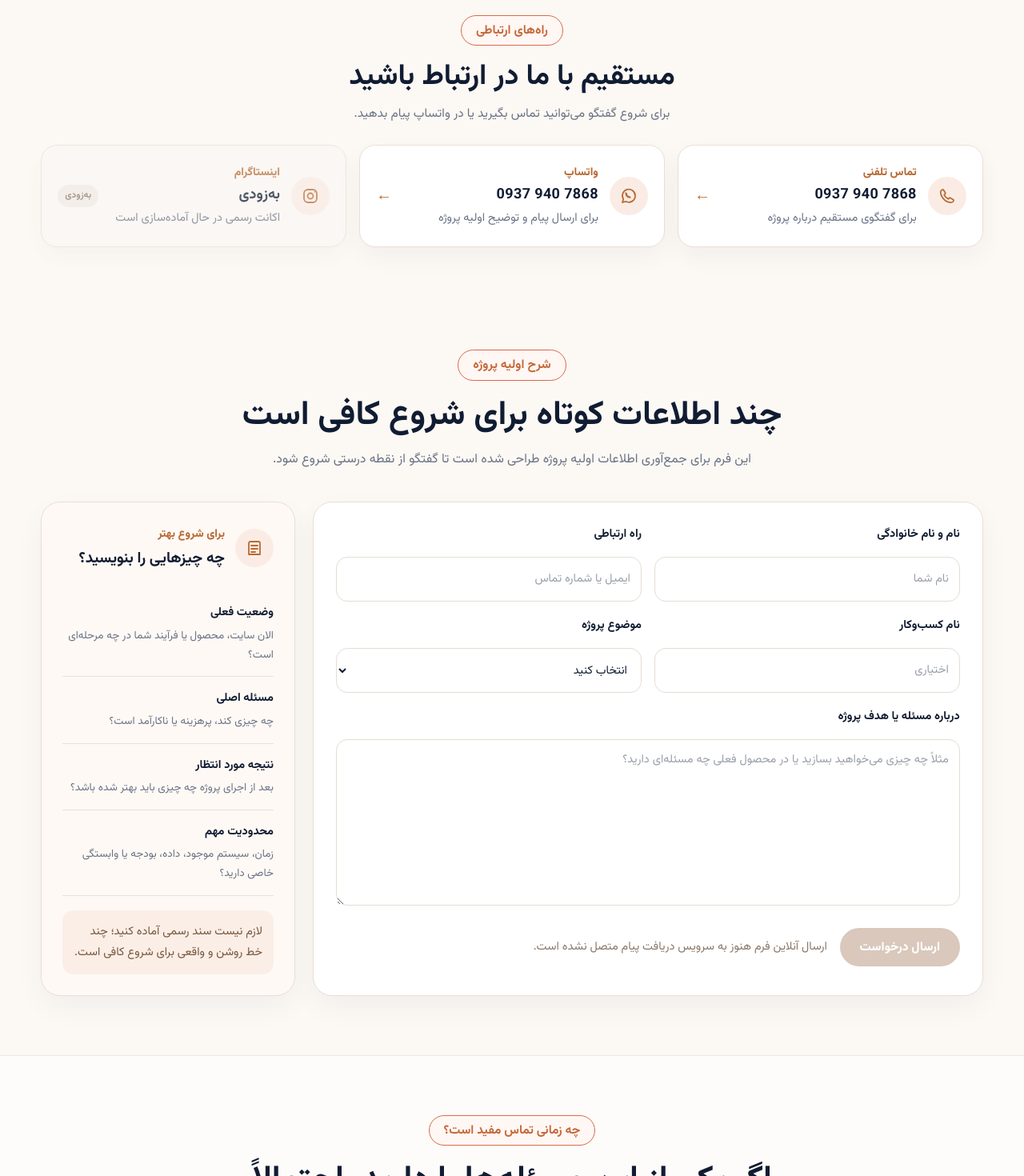
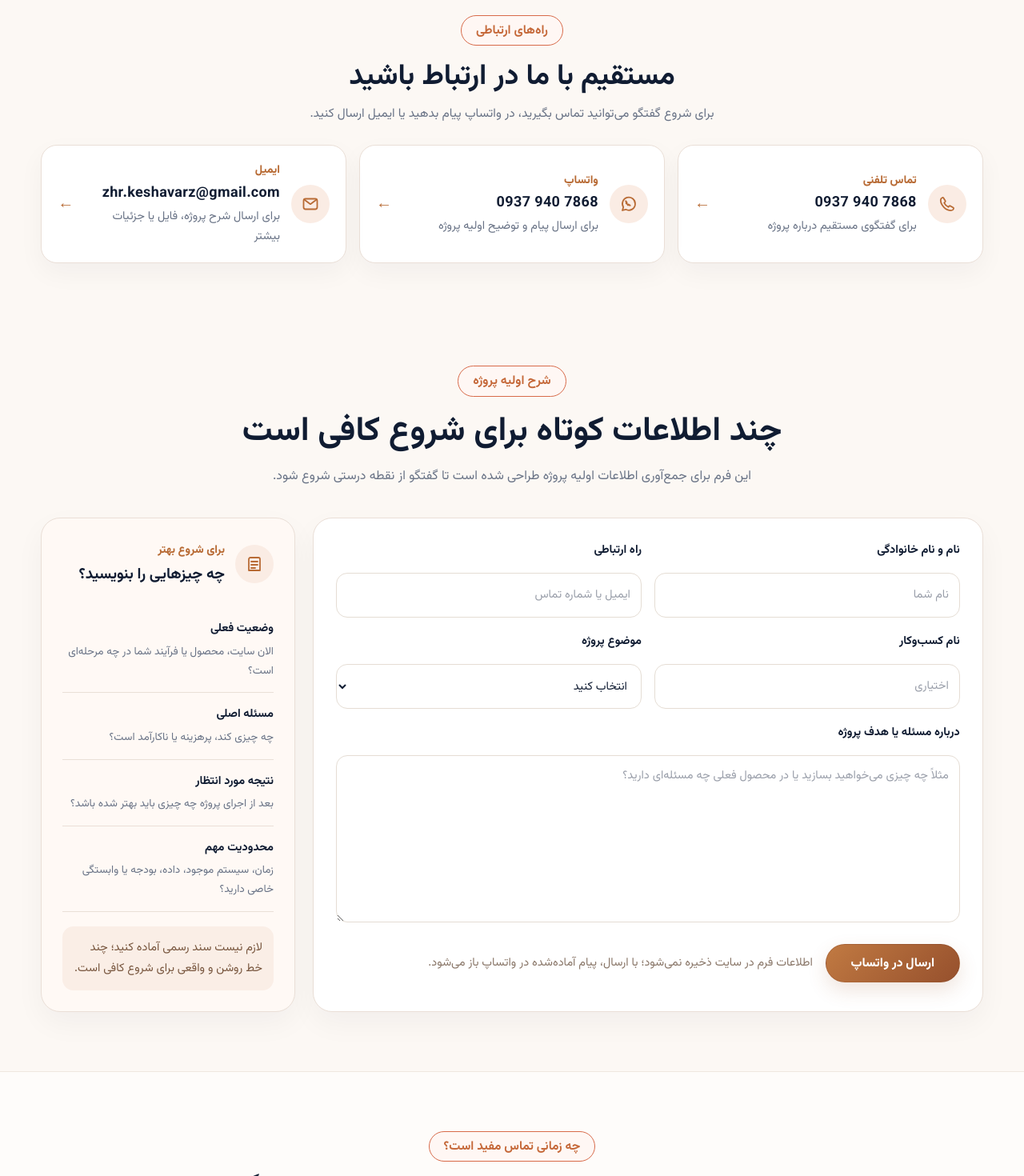
Before and after one commit to zohreksh/smartpilot, a Nuxt app: page /contact in a window 1280 px wide. Shown: the part 720-2190 px from the top of the page at 80% size. Built offline with nearby package versions, Linux system fonts and the light colour scheme.

Commit message:
Make contact brief actionable via WhatsApp

```diff
--- a/pages/contact.vue
+++ b/pages/contact.vue
@@ -1,8 +1,24 @@
-<script setup>
-import { ref } from "vue";
+<script setup lang="ts">
+import { reactive, ref } from "vue";
+
+usePageSeo({
+  title: "تماس و شروع همکاری | NexaStudio",
+  description:
+    "برای طراحی و توسعه محصول دیجیتال، سامانه اختصاصی، هوش مصنوعی، جستجوی هوشمند، سئو یا توسعه محصول موجود با NexaStudio تماس بگیرید.",
+  path: "/contact",
+  image: "/images/hero/contact-hero.webp",
+});
 
 const heroSrc = ref("/images/hero/contact-hero.webp");
 let heroRetryCount = 0;
+
+const projectBrief = reactive({
+  fullName: "",
+  contactWay: "",
+  businessName: "",
+  projectType: "",
+  message: "",
+});
 
 useHead({
   link: [
@@ -28,6 +44,30 @@ const recoverHeroImage = () => {
     heroSrc.value = "/images/hero/contact-hero1.webp";
   }
 };
+
+const submitProjectBrief = () => {
+  const lines = [
+    "سلام، برای بررسی یک پروژه با NexaStudio پیام می‌دهم.",
+    "",
+    `نام: ${projectBrief.fullName}`,
+    `راه ارتباطی: ${projectBrief.contactWay}`,
+    projectBrief.businessName
+      ? `کسب‌وکار: ${projectBrief.businessName}`
+      : null,
+    `موضوع پروژه: ${projectBrief.projectType}`,
+    "",
+    "شرح مسئله / هدف:",
+    projectBrief.message,
+  ].filter(Boolean);
+
+  const url = `https://wa.me/989379407868?text=${encodeURIComponent(
+    lines.join("\n"),
+  )}`;
+
+  if (import.meta.client) {
+    window.open(url, "_blank", "noopener,noreferrer");
+  }
+};
 </script>
 
 <template>
@@ -35,6 +75,9 @@ const recoverHeroImage = () => {
     <SiteHeader />
 
     <section class="contact-hero">
+      <h1 class="sr-only">
+        شروع همکاری با NexaStudio برای طراحی و توسعه محصول دیجیتال
+      </h1>
       <img
         :src="heroSrc"
         alt="شروع همکاری و تبدیل ایده به محصول"
@@ -50,7 +93,7 @@ const recoverHeroImage = () => {
         <div class="contact-channels-heading">
           <span class="section-badge">راه‌های ارتباطی</span>
           <h2 id="contact-channels-title">مستقیم با ما در ارتباط باشید</h2>
-          <p>برای شروع گفتگو می‌توانید تماس بگیرید یا در واتساپ پیام بدهید.</p>
+          <p>برای شروع گفتگو می‌توانید تماس بگیرید، در واتساپ پیام بدهید یا ایمیل ارسال کنید.</p>
         </div>
 
         <div class="contact-channels-grid">
@@ -88,21 +131,23 @@ const recoverHeroImage = () => {
             <span class="channel-action" aria-hidden="true">←</span>
           </a>
 
-          <div class="contact-channel-card channel-disabled" aria-disabled="true">
+          <a
+            class="contact-channel-card"
+            href="mailto:zhr.keshavarz@gmail.com"
+          >
             <span class="channel-icon" aria-hidden="true">
               <svg viewBox="0 0 24 24" fill="none">
-                <rect x="4" y="4" width="16" height="16" rx="5" />
-                <circle cx="12" cy="12" r="3.5" />
-                <path d="M17.5 6.8h.01" />
+                <rect x="3.5" y="5.5" width="17" height="13" rx="2.5" />
+                <path d="m5 7 7 5.2L19 7" />
               </svg>
             </span>
             <span class="channel-copy">
-              <small>اینستاگرام</small>
-              <strong>به‌زودی</strong>
-              <span>اکانت رسمی در حال آماده‌سازی است</span>
+              <small>ایمیل</small>
+              <strong dir="ltr">zhr.keshavarz@gmail.com</strong>
+              <span>برای ارسال شرح پروژه، فایل یا جزئیات بیشتر</span>
             </span>
-            <span class="channel-status">به‌زودی</span>
-          </div>
+            <span class="channel-action" aria-hidden="true">←</span>
+          </a>
         </div>
       </div>
     </section>
@@ -119,7 +164,7 @@ const recoverHeroImage = () => {
         </div>
 
         <div class="brief-layout">
-          <form class="project-form" aria-describedby="form-status" @submit.prevent>
+          <form class="project-form" aria-describedby="form-status" @submit.prevent="submitProjectBrief">
             <div class="form-row">
               <div class="field-group">
                 <label for="full-name">نام و نام خانوادگی</label>
@@ -127,8 +172,10 @@ const recoverHeroImage = () => {
                   id="full-name"
                   name="full-name"
                   type="text"
+                  v-model.trim="projectBrief.fullName"
                   autocomplete="name"
                   placeholder="نام شما"
+                  required
                 />
               </div>
 
@@ -137,8 +184,10 @@ const recoverHeroImage = () => {
                 <input
                   id="contact-way"
                   name="contact-way"
+                  v-model.trim="projectBrief.contactWay"
                   type="text"
                   placeholder="ایمیل یا شماره تماس"
+                  required
                 />
               </div>
             </div>
@@ -149,6 +198,7 @@ const recoverHeroImage = () => {
                 <input
                   id="business-name"
                   name="business-name"
+                  v-model.trim="projectBrief.businessName"
                   type="text"
                   autocomplete="organization"
                   placeholder="اختیاری"
@@ -157,7 +207,7 @@ const recoverHeroImage = () => {
 
               <div class="field-group">
                 <label for="project-type">موضوع پروژه</label>
-                <select id="project-type" name="project-type">
+                <select id="project-type" v-model="projectBrief.projectType" name="project-type" required>
                   <option value="">انتخاب کنید</option>
                   <option>طراحی سایت یا فروشگاه</option>
                   <option>توسعه سامانه اختصاصی</option>
@@ -175,17 +225,19 @@ const recoverHeroImage = () => {
               <textarea
                 id="project-message"
                 name="project-message"
+                v-model.trim="projectBrief.message"
                 rows="7"
                 placeholder="مثلاً چه چیزی می‌خواهید بسازید یا در محصول فعلی چه مسئله‌ای دارید؟"
+                required
               ></textarea>
             </div>
 
             <div class="form-footer">
-              <button type="submit" disabled aria-disabled="true">
-                ارسال درخواست
+              <button type="submit">
+                ارسال در واتساپ
               </button>
               <p id="form-status">
-                ارسال آنلاین فرم هنوز به سرویس دریافت پیام متصل نشده است.
+                اطلاعات فرم در سایت ذخیره نمی‌شود؛ با ارسال، پیام آماده‌شده در واتساپ باز می‌شود.
               </p>
             </div>
           </form>
@@ -473,21 +525,6 @@ a.contact-channel-card:hover {
   font-weight: 700;
 }
 
-.channel-disabled {
-  opacity: 0.72;
-  background: #faf7f4;
-}
-
-.channel-status {
-  padding: 4px 9px;
-  border-radius: 999px;
-  background: #f0ebe6;
-  color: #8a7769;
-  font-size: 11.5px;
-  font-weight: 700;
-  white-space: nowrap;
-}
-
 .section-badge {
   display: inline-flex;
   align-items: center;
@@ -624,16 +661,30 @@ a.contact-channel-card:hover {
 
 .form-footer button {
   flex: none;
-  min-width: 150px;
+  min-width: 168px;
   min-height: 48px;
-  border: 0;
+  border: 1px solid rgba(126, 66, 35, 0.24);
   border-radius: 999px;
-  background: #d9c8bb;
+  background: linear-gradient(135deg, #c17a42, #96502d);
   color: #fff;
   font: inherit;
   font-size: 15.5px;
   font-weight: 800;
-  cursor: not-allowed;
+  cursor: pointer;
+  box-shadow: 0 10px 24px rgba(155, 84, 45, 0.16);
+  transition:
+    transform 0.2s ease,
+    box-shadow 0.2s ease;
+}
+
+.form-footer button:hover {
+  transform: translateY(-1px);
+  box-shadow: 0 13px 28px rgba(155, 84, 45, 0.22);
+}
+
+.form-footer button:focus-visible {
+  outline: 3px solid rgba(184, 107, 53, 0.24);
+  outline-offset: 3px;
 }
 
 .form-footer p {
```
